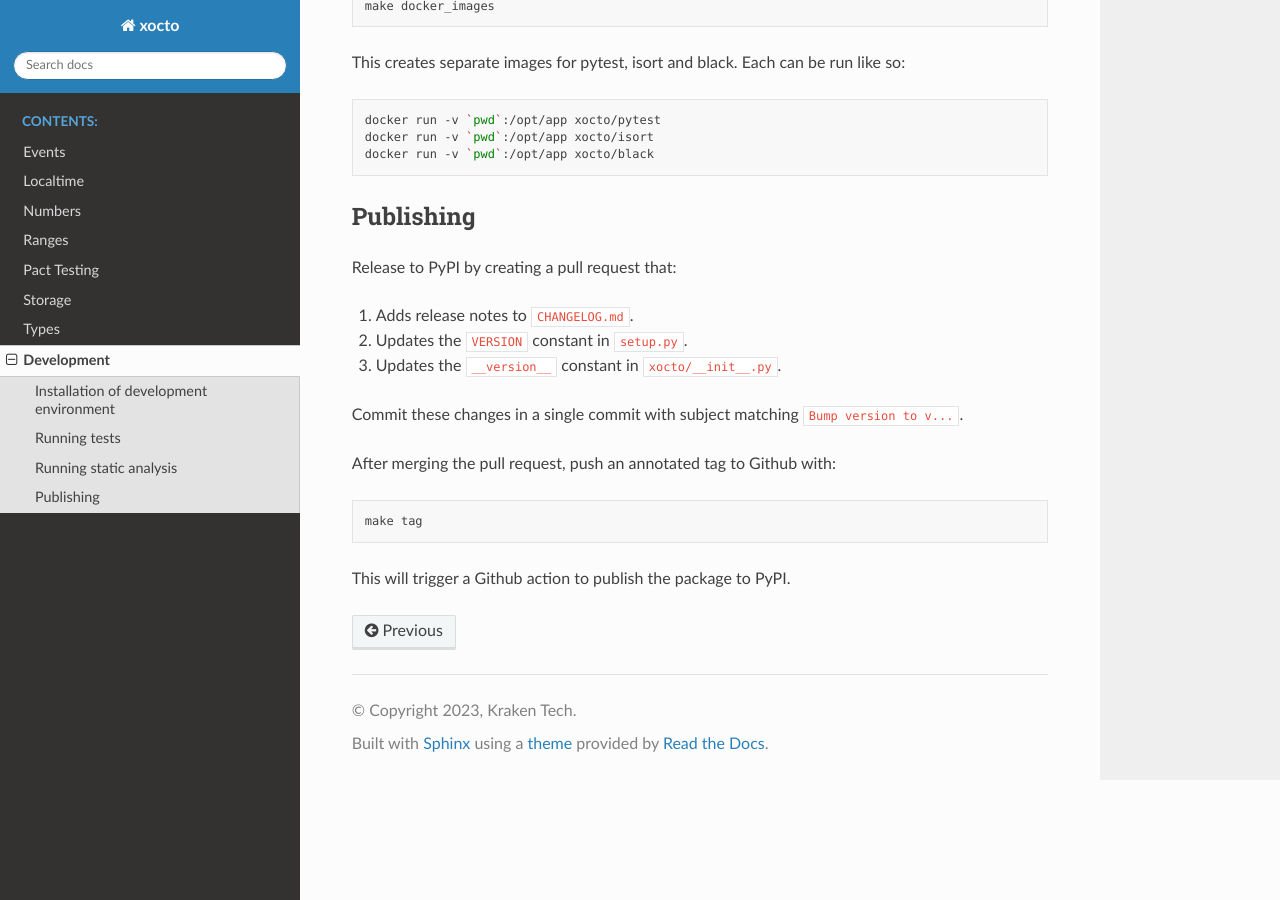
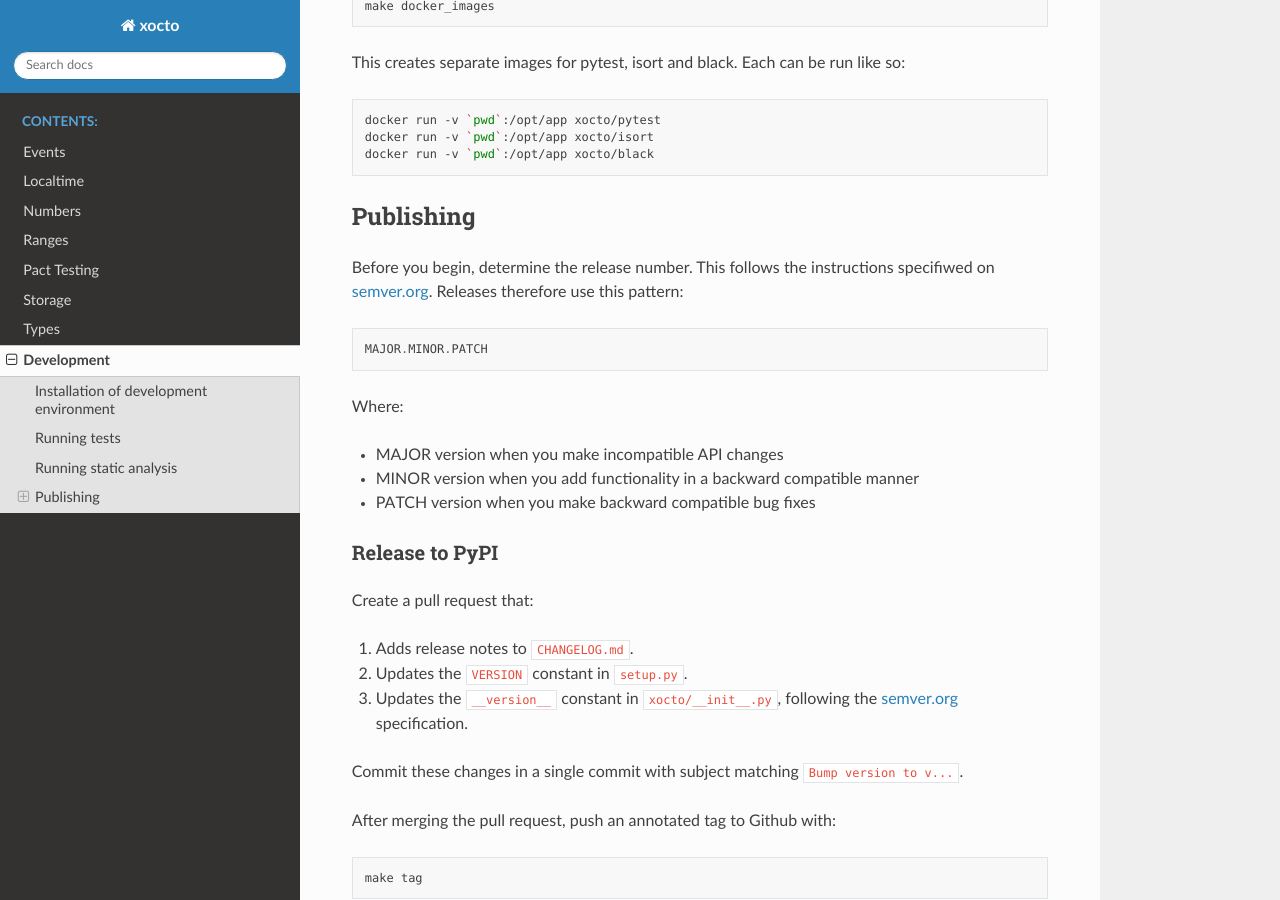
Before and after one commit to octoenergy/xocto, a Sphinx documentation site: the page built from docs/xocto/development.md, in a window 1280 px wide and 900 px high, scrolled down 834 px. Built offline with Sphinx 7.4.7 and the Read the Docs theme 2.0.0, drawn with Linux system fonts in a browser that asks for light colours.

Commit message:
Add instructions on proper versioning

````diff
--- a/docs/xocto/development.md
+++ b/docs/xocto/development.md
@@ -46,13 +46,27 @@ docker run -v `pwd`:/opt/app xocto/black
 
 ## Publishing
 
-Release to PyPI by creating a pull request that:
+Before you begin, determine the release number. This follows the instructions specifiwed on [semver.org](https://semver.org/). Releases therefore use this pattern:
+
+```
+MAJOR.MINOR.PATCH
+```
+
+Where:
+
+- MAJOR version when you make incompatible API changes
+- MINOR version when you add functionality in a backward compatible manner
+- PATCH version when you make backward compatible bug fixes
+
+### Release to PyPI
+
+Create a pull request that:
 
 1. Adds release notes to `CHANGELOG.md`.
 
 2. Updates the `VERSION` constant in `setup.py`.
 
-3. Updates the `__version__` constant in `xocto/__init__.py`.
+3. Updates the `__version__` constant in `xocto/__init__.py`, following the [semver.org](https://semver.org/) specification.
 
 Commit these changes in a single commit with subject matching
 `Bump version to v...`.
````
Also changed, not shown: CONTRIBUTING.md (added, +3 -0 lines).
